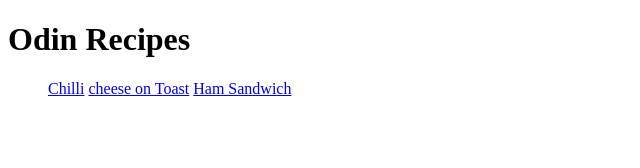
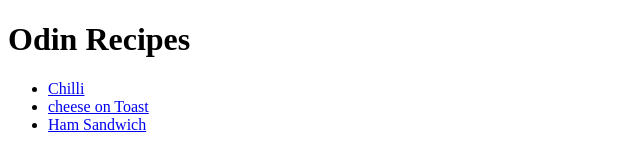
Before and after one commit to PGallagher93/odin-recipes, a plain HTML site: page index.html in a window 1280 px wide. Shown: the whole page, without its empty margins (0-640 px from the left). Drawn offline with Linux system fonts and the light colour scheme.

Commit message:
Make the recipe links into an unordered list index.html

```diff
--- a/index.html
+++ b/index.html
@@ -7,8 +7,10 @@
     <body>
         <h1>Odin Recipes</h1>
         <ul>
-            <a href="recipes/chilli.html">Chilli</a>
-            <a href="recipes/cheese-on-toast.html">cheese on Toast</a>
-            <a href="recipes/ham-sandwich.html">Ham Sandwich</a>
+            <li><a href="recipes/chilli.html">Chilli</a></li>
+            <li><a href="recipes/cheese-on-toast.html">cheese on Toast</a></li>
+            <li><a href="recipes/ham-sandwich.html">Ham Sandwich</a></li>
+
+        </ul>
     </body>
 </html>
```
